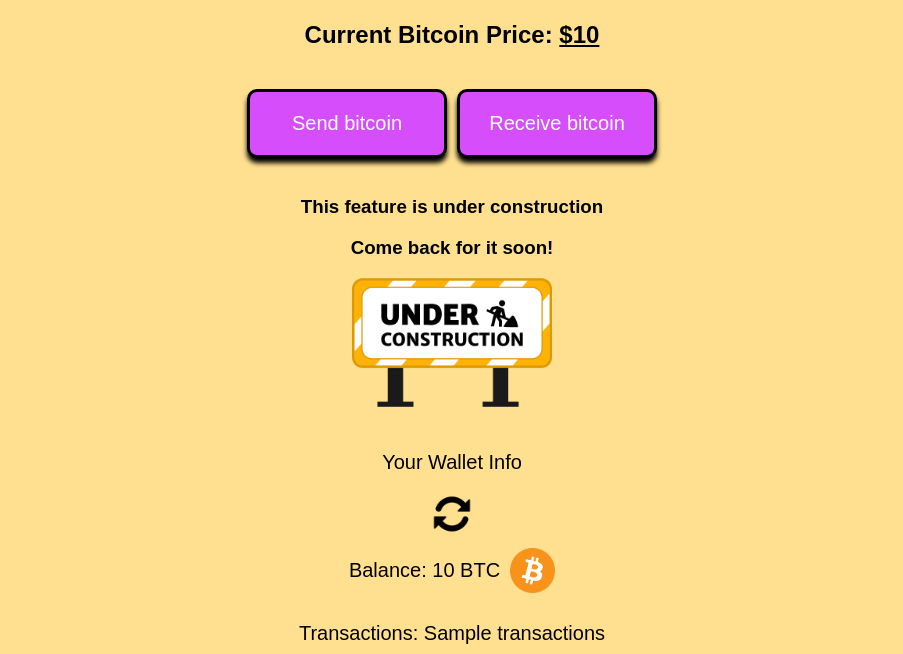
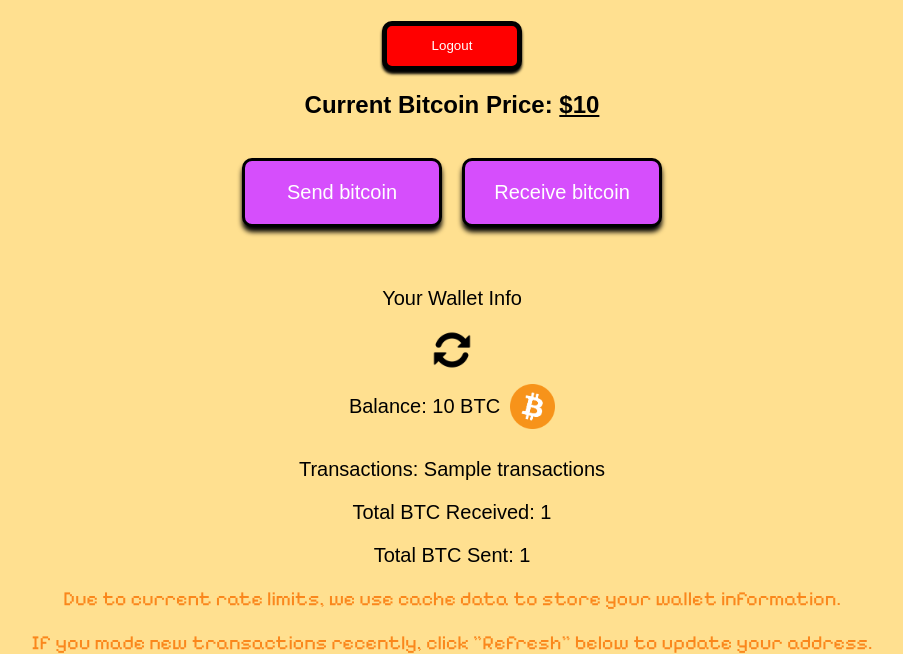
Before and after one commit to BrinkOfSecondBailout/Brink-Bitcoin-Wallet, a Django app: template templates/dashboard.html in a window 1280 px wide. Shown: the part 375-1029 px from the top of the page, without its empty margins (188-1091 px from the left). Run offline with Django 5.2, Linux system fonts and the light colour scheme; the template is opened without the code that fills it: most values are stand-ins (such as "Sample title", 1, 10 or a date in 2020); some web fonts are replaced.

Commit message:
css looks all done

```diff
--- a/static/css/style.css
+++ b/static/css/style.css
@@ -34,8 +34,8 @@
 }
 
 .qr-code {
-    width: 140px;
-    height: 140px;
+    width: 160px;
+    height: 160px;
 }
 
 .btc-icon {
@@ -63,7 +63,7 @@
 .send-receive-div {
     display: flex;
     justify-content: center;
-    gap: 10px;
+    gap: 20px;
     padding: 20px;
 }
 
@@ -71,6 +71,12 @@
 #receive-div , #send-div{
     flex-direction: column;
     justify-content: center;
+    border: 2px solid white;
+    width: 50%;
+    margin: 0 auto;
+    padding: 20px;
+    border-radius: 10px;
+    background-color: rgb(255, 194, 97);
 }
 
 .flex {
--- a/static/script.js
+++ b/static/script.js
@@ -5,6 +5,8 @@
 
     const receiveDiv = document.getElementById('receive-div');
     receiveDiv.style.display = 'none';
+    const sendDiv = document.getElementById('send-div');
+    sendDiv.style.display = 'none';
 
     satoshiDiv.style.display = 'none';
     usdDiv.style.display = 'none';
@@ -29,12 +31,34 @@
     e.preventDefault();
     const receiveButton = document.getElementById('receive-button');
     const receiveDiv = document.getElementById('receive-div');
+    const sendButton = document.getElementById('send-button');
+    const sendDiv = document.getElementById('send-div');
 
     if(receiveDiv.style.display === 'none') {
         receiveDiv.style.display = 'flex';
         receiveButton.classList.add('active-button');
+        sendDiv.style.display = 'none';
+        sendButton.classList.remove('active-button');
     } else {
         receiveDiv.style.display = 'none';
         receiveButton.classList.remove('active-button');
     }
 }
+
+function sendBitcoin(e) {
+    e.preventDefault();
+    const sendButton = document.getElementById('send-button');
+    const sendDiv = document.getElementById('send-div');
+    const receiveDiv = document.getElementById('receive-div');
+    const receiveButton = document.getElementById('receive-button');
+
+    if(sendDiv.style.display === 'none') {
+        sendDiv.style.display = 'flex';
+        sendButton.classList.add('active-button');
+        receiveDiv.style.display = 'none';
+        receiveButton.classList.remove('active-button');
+    } else {
+        sendDiv.style.display = 'none';
+        sendButton.classList.remove('active-button');
+    }
+}
--- a/templates/dashboard.html
+++ b/templates/dashboard.html
@@ -24,18 +24,23 @@
 
         <div class="header-text">
             <h2>Hello, {{ user.username }}</h2>
+            <div>
+                <a href="logout"><button class="logout-button">Logout</button></a>
+            </div>
             <h2>Current Bitcoin Price: <u>${{ detail.live_btc_price }}</u></h2>
         </div>
 
         <div class="send-receive-div">
-            <button class="standard-button">Send bitcoin</button>
+            <button onclick="sendBitcoin(event)" class="standard-button" id="send-button">Send bitcoin</button>
             <button onclick="receiveBitcoin(event)" class="standard-button" id="receive-button">Receive bitcoin</button>
         </div>
 
         <div id="send-div" class="font-sixty-four-div">
-            <h3>This feature is under construction</h3>
+            <h3>This feature is currently being built</h3>
             <h3>Come back for it soon!</h3>
-            <img class="construction-icon" src="{% static 'images/under-construction.webp' %}" alt="Under construction">
+            <div>
+                <img class="construction-icon" src="{% static 'images/under-construction.webp' %}" alt="Under construction">
+            </div>
         </div>
 
         <div id="receive-div" class="font-sixty-four-div">
@@ -98,11 +103,6 @@
         </div>
 
 
-
-        <div>
-            <a href="logout"><button class="logout-button">Logout</button></a>
-        </div>
-
     </div>
 
 
```
